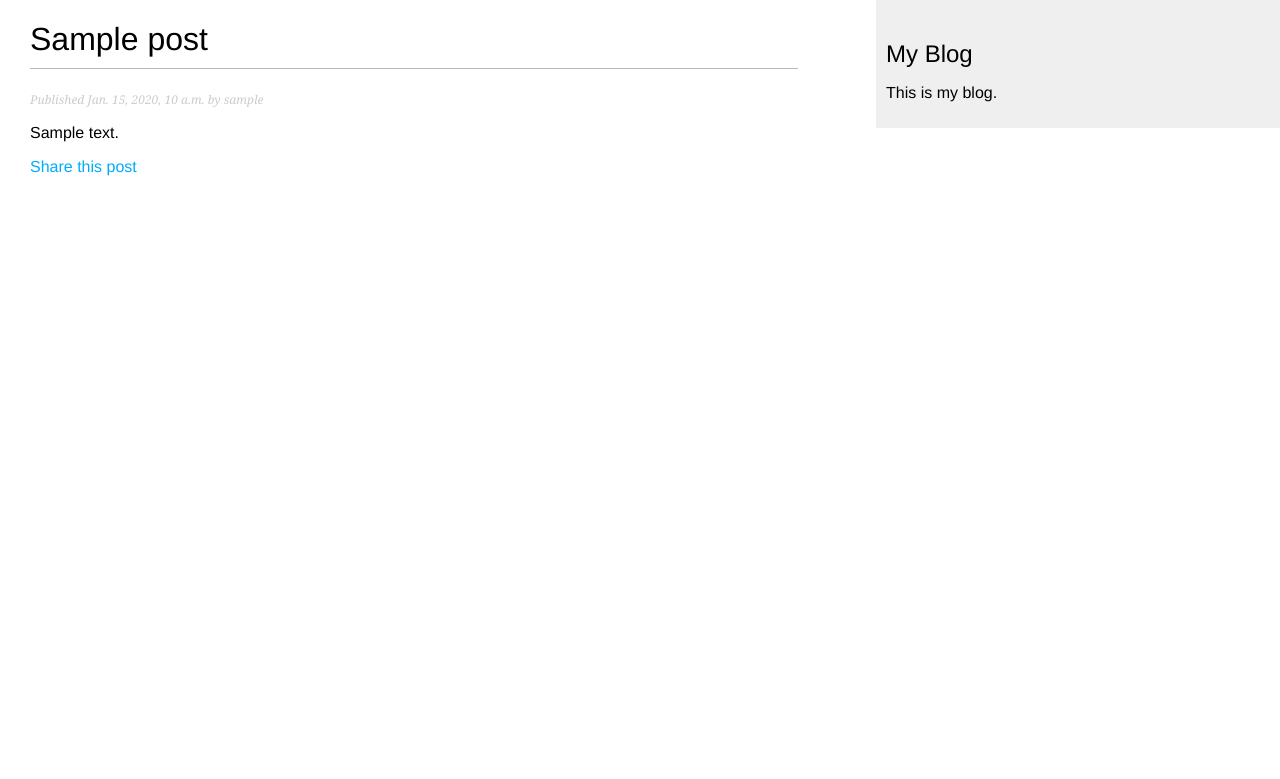
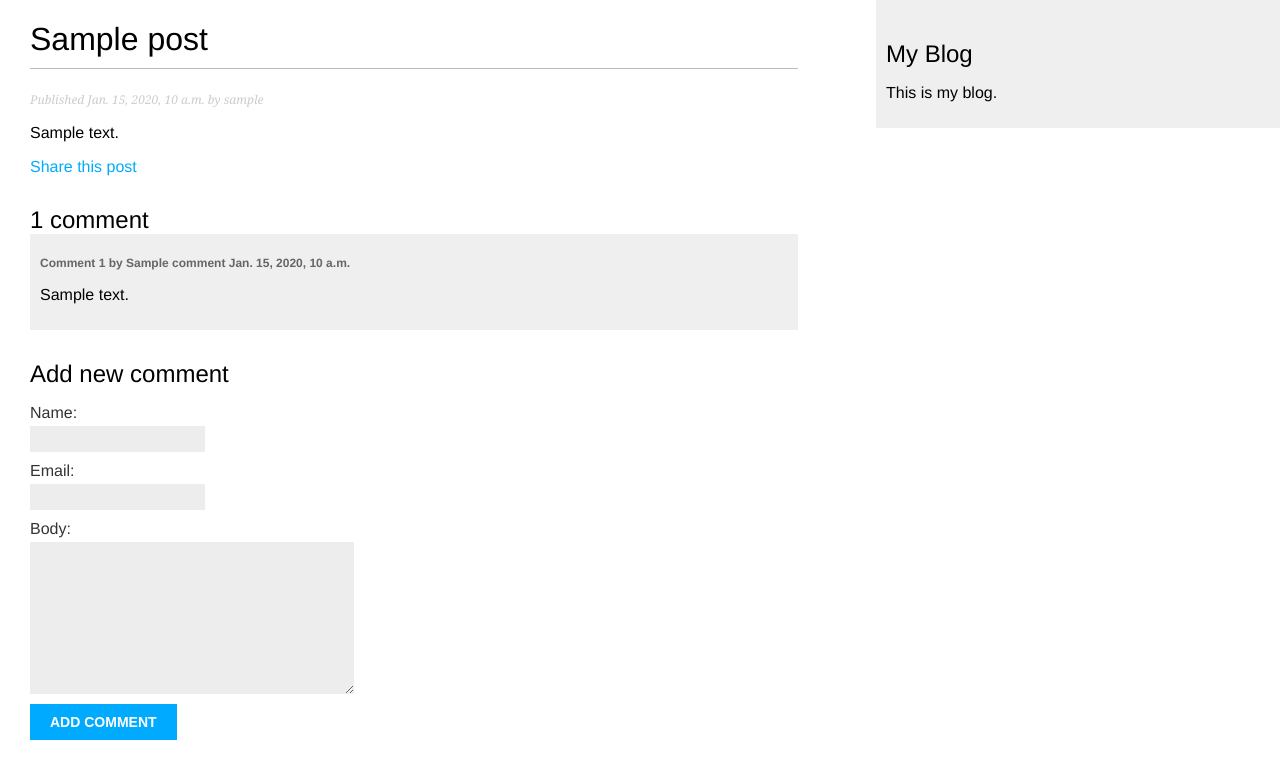
Before and after one commit to JackTattersall/MySite, a Django app: a page that uses blog/templates/blog/post/detail.html in a window 1280 px wide. Shown: the top 779 px of the page. Run offline with Django 3.2, Linux system fonts and the light colour scheme; tables that the repository leaves empty hold one stand-in row (values such as "Sample post").

Commit message:
Added comment form view and template

```diff
--- a/blog/forms.py
+++ b/blog/forms.py
@@ -1,4 +1,5 @@
 from django import forms
+from .models import Comment
 
 
 class EmailPostForm(forms.Form):
@@ -7,3 +8,10 @@ class EmailPostForm(forms.Form):
     to = forms.EmailField()
     comments = forms.CharField(required=False,
                                widget=forms.Textarea)
+
+
+class CommentForm(forms.ModelForm):
+
+    class Meta:
+        model = Comment
+        fields = ('name', 'email', 'body')
--- a/blog/templates/blog/post/detail.html
+++ b/blog/templates/blog/post/detail.html
@@ -13,4 +13,35 @@
             Share this post
         </a>
     </p>
+    {% with comments.count as total_comments %}
+        <h2>
+            {{ total_comments }} comment{{ total_comments|pluralize }}
+        </h2>
+    {% endwith %}
+
+    {% for comment in comments %}
+        <div class="comment">
+            <p class="info">
+                Comment {{ forloop.counter }} by {{ comment.name }}
+                {{ comment.created }}
+            </p>
+            {{ comment.body|linebreaks }}
+        </div>
+        {% empty %}
+            <p>There are no comments yet.</p>
+    {% endfor %}
+
+    {% if new_comment %}
+        <h2>Your comment has been added.</h2>
+    {% else %}
+        <h2>Add new comment</h2>
+        <form action="." method="post">
+            {{ comment_form.as_p }}
+            {% csrf_token %}
+            <p>
+                <input type="submit" value="Add comment">
+            </p>
+        </form>
+    {% endif %}
+
 {% endblock %}
--- a/blog/views.py
+++ b/blog/views.py
@@ -1,8 +1,8 @@
 from django.shortcuts import render, get_object_or_404
 from django.core.paginator import Paginator, EmptyPage, PageNotAnInteger
 from django.views.generic import ListView
-from .models import Post
-from .forms import EmailPostForm
+from .models import Post, Comment
+from .forms import EmailPostForm, CommentForm
 from django.core.mail import send_mail
 
 
@@ -21,9 +21,28 @@ def post_detail(request, year, month, day, post):
                              publish__month=month,
                              publish__day=day)
 
+    # List of active comments for this post
+    comments = post.comments.filter(active=True)
+
+    if request.method == 'POST':
+        # a comment was posted
+        comment_form = CommentForm(data=request.POST)
+        if comment_form.is_valid():
+            # create comment object but don't save yet
+            new_comment = comment_form.save(commit=False)
+            # assign the current post to the comment
+            new_comment.post = post
+            # save to the database
+            new_comment.save()
+
+    else:
+        comment_form = CommentForm()
+
     return render(request,
                   'blog/post/detail.html',
-                  {'post': post})
+                  {'post': post,
+                   'comments': comments,
+                   'comment_form': comment_form})
 
 
 def post_share(request, post_id):
```
